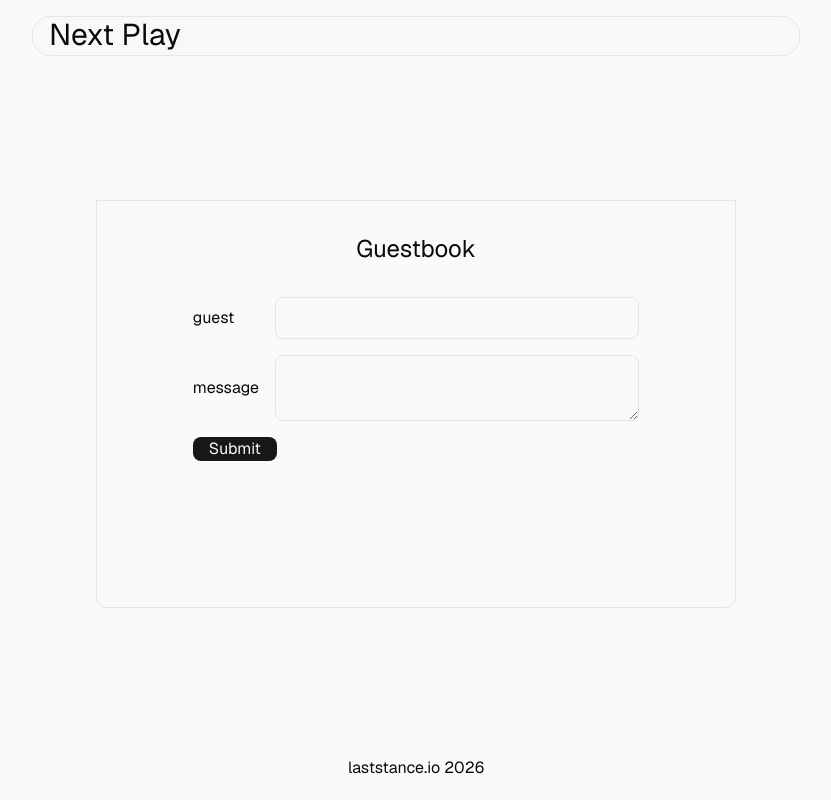
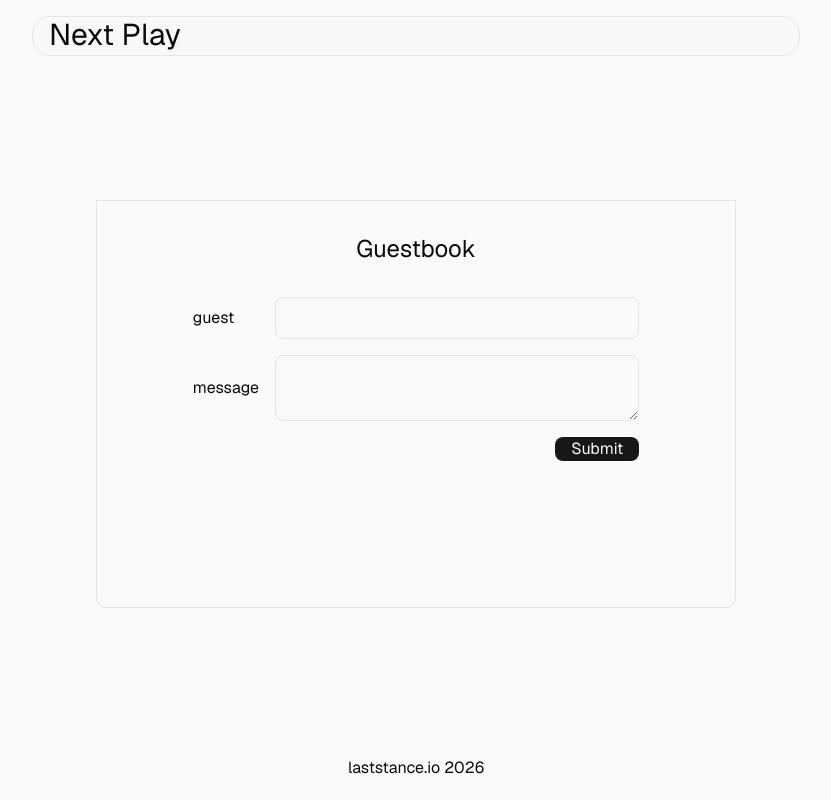
Before and after one commit to laststance/next-play, a Next.js app: page / in a window 1280 px wide. Shown: the whole page, without its empty margins (224-1055 px from the left). Built offline with nearby package versions, Linux system fonts and the light colour scheme; no server answers.

Commit message:
fix: correct class name for alignment in Guestbook component to ensure proper layout

```diff
--- a/components/guestbook.tsx
+++ b/components/guestbook.tsx
@@ -55,11 +55,11 @@ export const Guestbook = () => {
             </p>
           </>
         )}
-        <div className="justfy-end col-span-2 flex">
+        <div className="col-span-2 flex justify-end">
           <button
             type="submit"
             disabled={isPending}
-            className="bg-primary text-primary-foreground rounded-md px-2 px-4 disabled:opacity-50"
+            className="bg-primary text-primary-foreground rounded-md px-4 disabled:opacity-50"
           >
             {isPending ? 'Submitting...' : 'Submit'}
           </button>
```
